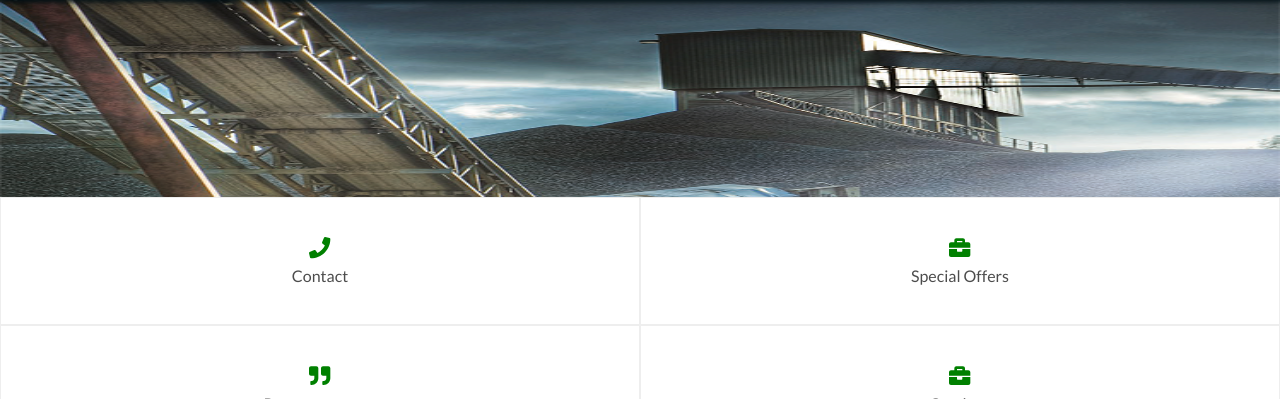
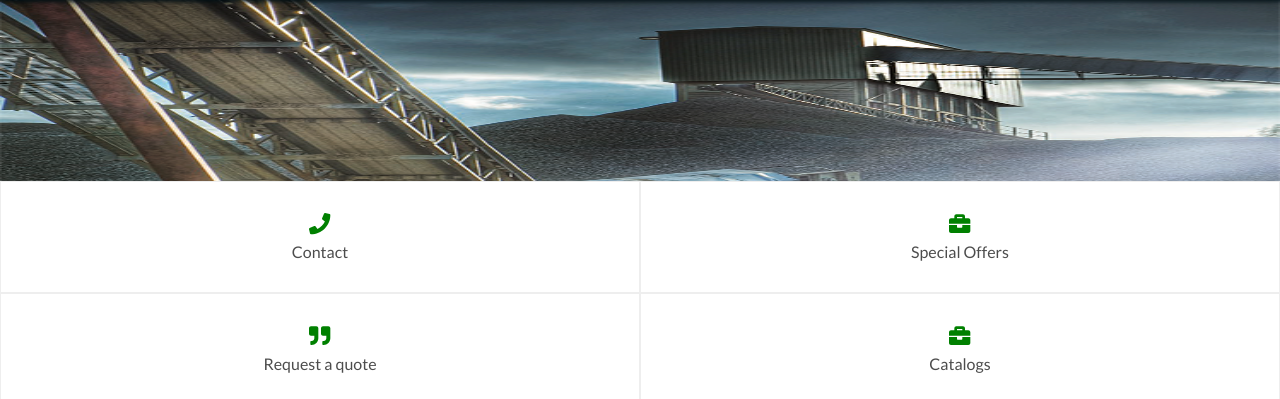
Before and after one commit to codeandrew/Alex-Frontend, a website: page public/index.html in a window 1280 px wide. Shown: the part 59-458 px from the top of the page. Drawn offline with nearby package versions, Linux system fonts and the light colour scheme.

Commit message:
Update dashboard height

```diff
--- a/sass/components/dashboard.scss
+++ b/sass/components/dashboard.scss
@@ -1,7 +1,7 @@
 .dashboard{
   main {
     .banner{
-      height: rule(25);
+      height: rule(23);
       width: 100%;
       display: block;
 
@@ -14,7 +14,7 @@
     .services {
       color : $primary-font-color;
       .col {
-        height : rule(16);
+        height : rule(14);
         border : 1px solid{
           color : $gray;
         }
```
Also changed, not shown: public/assets/css/main.css.
